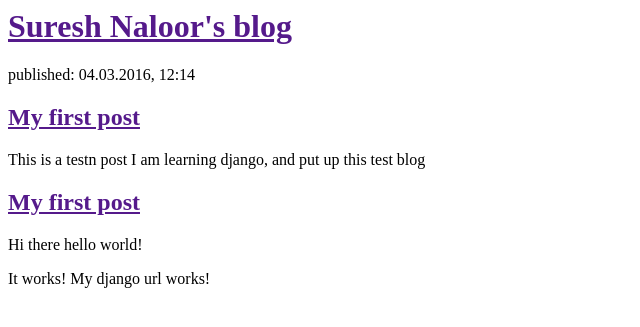
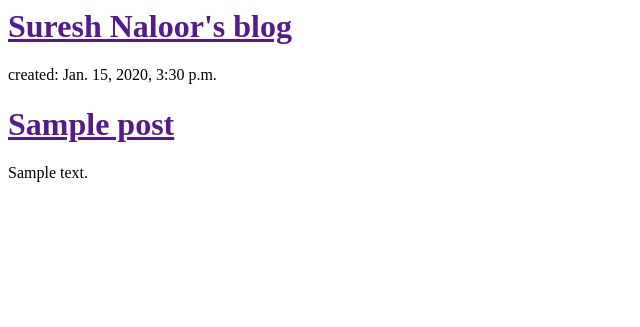
Before and after one commit to sureshunnimenon/my-first-blog, a Django app: template blog/templates/blog/post_list.html in a window 1280 px wide. Shown: the top 327 px of the page, without its empty margins (0-640 px from the left). Run offline with Django 3.2, Linux system fonts and the light colour scheme; the template is opened without the code that fills it: values that come from a table or form of the project are taken from there, others are empty; tables that the repository leaves empty hold one stand-in row (values such as "Sample post").

Commit message:
Modified template to display posts

```diff
--- a/blog/models.py
+++ b/blog/models.py
@@ -7,13 +7,15 @@ from django.utils import timezone
 
 class Post(models.Model):
     author = models.ForeignKey('auth.User')
-    title =models.CharField(max_length=200)
+    title = models.CharField(max_length=200)
     text = models.TextField()
-    created_date = models.DateTimeField(blank=True, null=True)
+    created_date = models.DateTimeField(default=timezone.now)
+    published_date = models.DateTimeField(blank=True, null=True)
+
 
 def publish(self):
     self.published_date=timezone.now()
     self.save()
 
 def __str__(self):
-    return self.title
+    return self.text
--- a/blog/templates/blog/post_list.html
+++ b/blog/templates/blog/post_list.html
@@ -9,15 +9,13 @@
         </div>
 
         <div>
-            <p>published: 04.03.2016, 12:14</p>
-            <h2><a href="">My first post</a></h2>
-            <p> This is a testn post I am learning django, and put up this test blog </p>
-        </div>
-
-        <div>
-            <h2><a href="">My first post</a></h2>
-            <p> Hi there hello world!</p>
-            <p> It works! My django url works! </p>
+           {% for post in posts %}
+    <div>
+        <p>created: {{ post.created_date }}</p>
+        <h1><a href="">{{ post.title }}</a></h1>
+        <p>{{ post.text|linebreaks }}</p>
+    </div>
+            {% endfor %}
 
         </div>
 
--- a/blog/views.py
+++ b/blog/views.py
@@ -1,6 +1,9 @@
 from django.shortcuts import render
+from django.utils import timezone
+from .models import Post
 
 # Create your views here.
 
 def post_list(request):
-    return render(request,'blog/post_list.html',{})
+    posts = Post.objects.filter(created_date__lte=timezone.now()).order_by('created_date')
+    return render(request,'blog/post_list.html',{'posts':posts})
```
Also changed, not shown: blog/migrations/0002_auto_20160306_2122.py (added).
